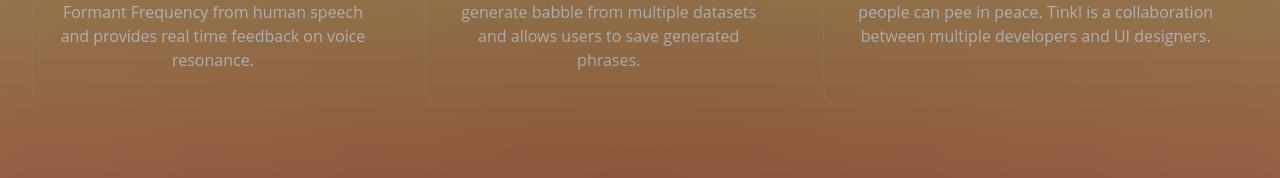
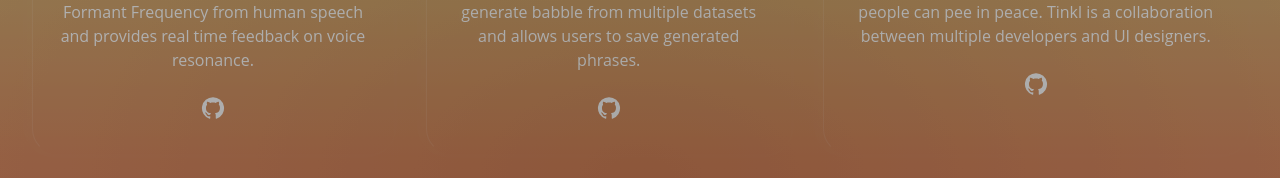
Before and after one commit to RileyAlexis/portfolio3, a React (Vite) app: page / in a window 1280 px wide. Shown: the part 222-400 px from the top of the page. Built offline with nearby package versions, Linux system fonts and the light colour scheme.

Commit message:
added github links

```diff
--- a/src/App.tsx
+++ b/src/App.tsx
@@ -18,7 +18,7 @@ function App() {
 
           <AppList />
           <Card>Card 2 and more things</Card>
-          <Card>Card 3 and lots of more and more more things and stuff</Card>
+          {/* <Card>Card 3 and lots of more and more more things and stuff</Card> */}
         </FadeScroll>
 
       </div >
--- a/src/components/AppList.tsx
+++ b/src/components/AppList.tsx
@@ -1,4 +1,7 @@
-import { Card } from "./Card/Card"
+import { IconButton } from "@mui/material";
+import GitHubIcon from '@mui/icons-material/GitHub';
+
+import { Card } from "./Card/Card";
 
 export const AppList: React.FC = () => {
     return (
@@ -11,6 +14,9 @@ export const AppList: React.FC = () => {
                         human speech and provides real time feedback on voice resonance.
                     </p>
                 </a>
+                <IconButton color="inherit" href="https://github.com/RileyAlexis/VelvetReact" target="_blank">
+                    <GitHubIcon />
+                </IconButton>
             </Card>
 
             <Card>
@@ -22,6 +28,9 @@ export const AppList: React.FC = () => {
                         babble from multiple datasets and allows users to save generated phrases.
                     </p>
                 </a>
+                <IconButton color="inherit" href="https://github.com/RileyAlexis/transbabbler" target="_blank">
+                    <GitHubIcon />
+                </IconButton>
             </Card>
             <Card>
                 <a onClick={() => window.open('https://tinkl.app', '_blank')} style={{ cursor: 'pointer' }}>
@@ -32,6 +41,9 @@ export const AppList: React.FC = () => {
                         and UI designers.
                     </p>
                 </a>
+                <IconButton color="inherit" href="https://github.com/tinkl-bathroom-finder/tinkl-2.0" target="_blank">
+                    <GitHubIcon />
+                </IconButton>
             </Card>
         </div>
     )
```
Also changed, not shown: src/components/FadeScroll/FadeScroll.tsx (+6 -5 lines).
